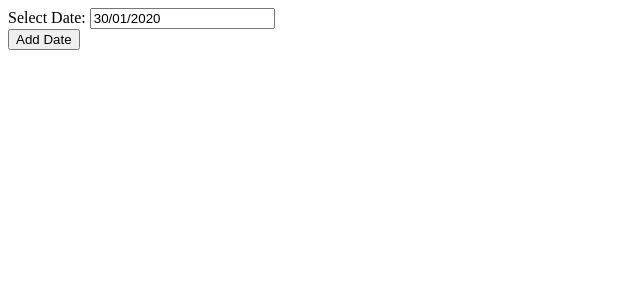
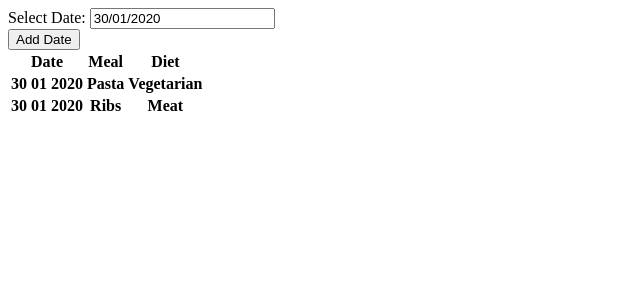
Before and after one commit to mbosselut/dinners, a React (Create React App) app: page / in a window 1280 px wide. Shown: the top 300 px of the page, without its empty margins (0-640 px from the left). Built offline with nearby package versions, Linux system fonts and the light colour scheme.

Commit message:
Create MealsList component

```diff
--- a/src/components/App.tsx
+++ b/src/components/App.tsx
@@ -1,10 +1,17 @@
 import React from 'react';
 import DateForm from './DateForm';
+import MealsList from './MealsList';
 
 const App = (): JSX.Element => {
   return (
     <div>
       <DateForm />
+      <MealsList
+        meals={[
+          { date: new Date(), meal: 'Pasta', diet: 'Vegetarian' },
+          { date: new Date(), meal: 'Ribs', diet: 'Meat' }
+        ]}
+      />
     </div>
   );
 };
--- /dev/null
+++ b/src/components/MealsList.tsx
@@ -0,0 +1,47 @@
+import React from 'react';
+import moment from 'moment';
+
+interface Meal {
+  date: Date;
+  meal: String;
+  diet: String;
+}
+interface MealsListProps {
+  meals: Meal[];
+}
+
+type MealListRender = JSX.Element;
+
+const MealsList = (props: MealsListProps): JSX.Element => {
+  console.log(props.meals);
+  const mealListRender: MealListRender[] = props.meals.map(
+    (meal: Meal, index: number): JSX.Element => {
+      console.log(meal.date);
+      const date = moment(meal.date).format('DD MM YYYY');
+      return (
+        <tr key={index}>
+          <th>{date}</th>
+          <th>{meal.meal}</th>
+          <th>{meal.diet}</th>
+        </tr>
+      );
+    }
+  );
+  console.log(typeof mealListRender);
+  return (
+    <div>
+      <table>
+        <tbody>
+          <tr>
+            <th>Date</th>
+            <th>Meal</th>
+            <th>Diet</th>
+          </tr>
+          {mealListRender}
+        </tbody>
+      </table>
+    </div>
+  );
+};
+
+export default MealsList;
```
